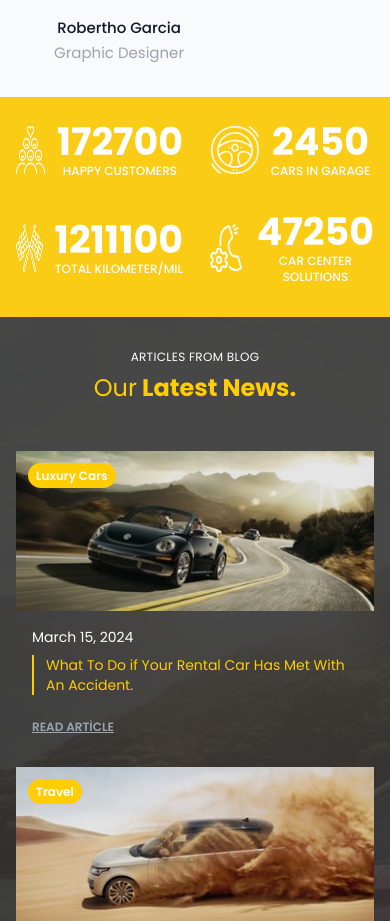
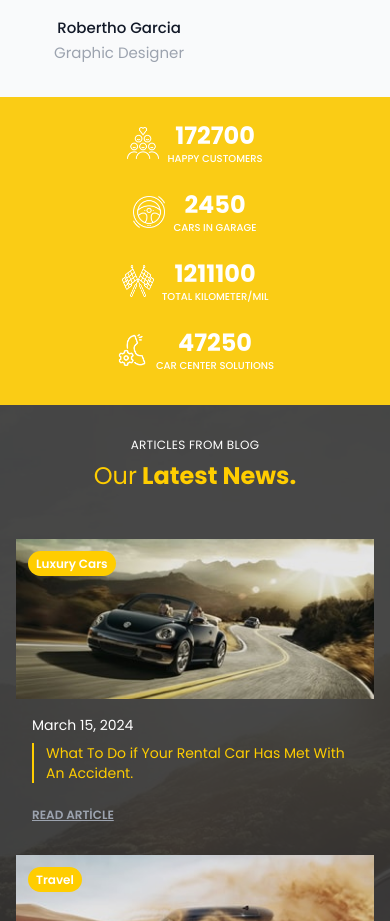
Before and after one commit to seval2016/royal-car, a React (Vite) app in the folder frontend/: page / in a window 390 px wide. Shown: the part 3783-4704 px from the top of the page. Built offline with nearby package versions, Linux system fonts and the light colour scheme; the HTML template or start-up script is replaced by a standard one.

Commit message:
blog design

```diff
--- a/frontend/src/components/home/Statistics.tsx
+++ b/frontend/src/components/home/Statistics.tsx
@@ -27,9 +27,9 @@ const Statistics = () => {
   ];
 
   return (
-         <section className="w-full bg-yellow-400 py-6 sm:py-8 lg:py-10">
+    <section className="w-full bg-yellow-400 py-6 sm:py-8 lg:py-10">
       <div className="container mx-auto px-4 sm:px-6 lg:px-8">
-        <div className="grid grid-cols-2 lg:grid-cols-4 gap-6 sm:gap-8 lg:gap-12">
+        <div className="grid grid-cols-1 sm:grid-cols-2 lg:grid-cols-4 gap-4 sm:gap-6 lg:gap-8">
           {stats.map((stat) => (
             <div
               key={stat.id}
@@ -37,14 +37,18 @@ const Statistics = () => {
             >
               {/* Icon and Number Row */}
               <div className="flex items-center justify-center mb-2 sm:mb-3">
-                <div className="mr-3 sm:mr-4">
-                  <img src={stat.icon} alt={stat.label} className="w-12 h-12" />
+                <div className="mr-2 sm:mr-3 lg:mr-4">
+                  <img
+                    src={stat.icon}
+                    alt={stat.label}
+                    className="w-8 h-8 sm:w-10 sm:h-10 lg:w-12 lg:h-12"
+                  />
                 </div>
                 <div className="flex flex-col">
-                                     <div className="text-[38px] font-[700] text-white leading-[42px]">
+                  <div className="text-2xl sm:text-3xl lg:text-[38px] font-[700] text-white leading-tight sm:leading-tight lg:leading-[42px]">
                     {stat.number}
                   </div>
-                  <div className="text-xs sm:text-sm lg:text-base text-white font-medium">
+                  <div className="text-[10px] sm:text-xs lg:text-sm text-white font-medium">
                     {stat.label}
                   </div>
                 </div>
```
